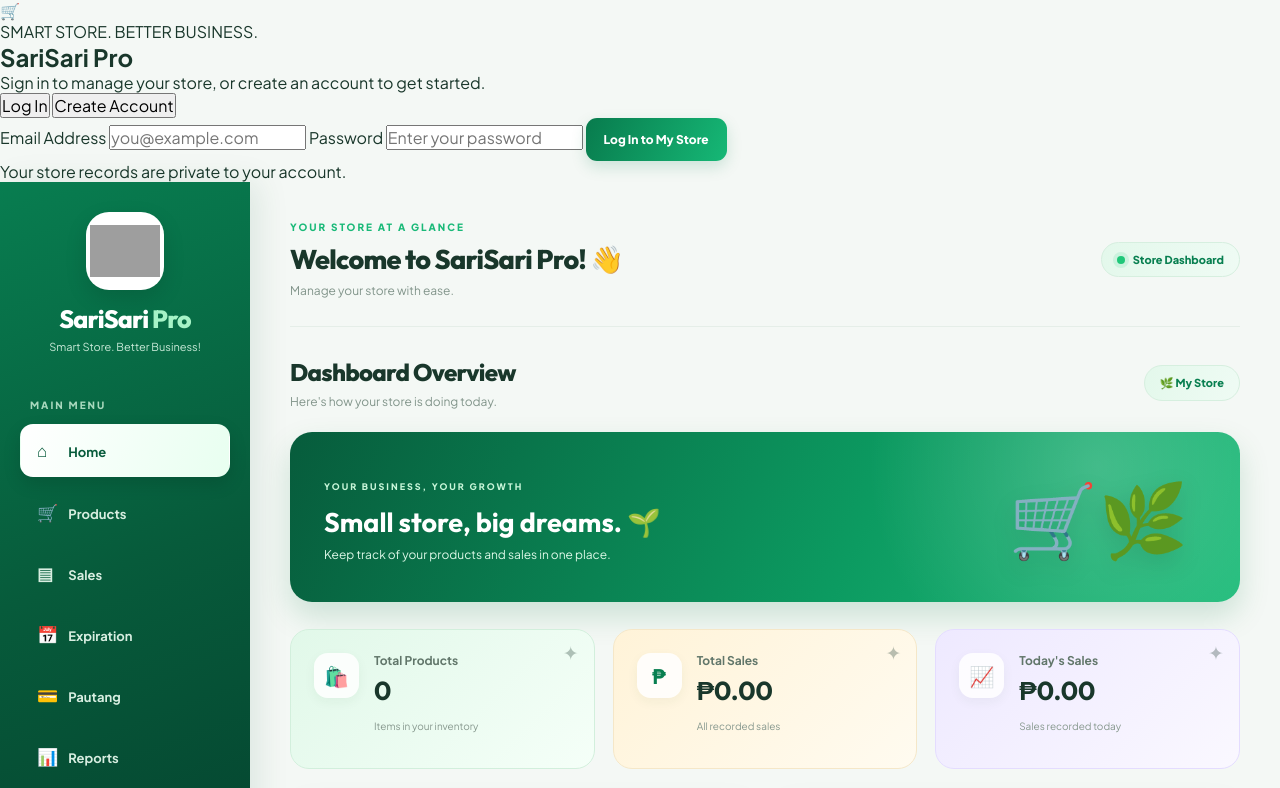
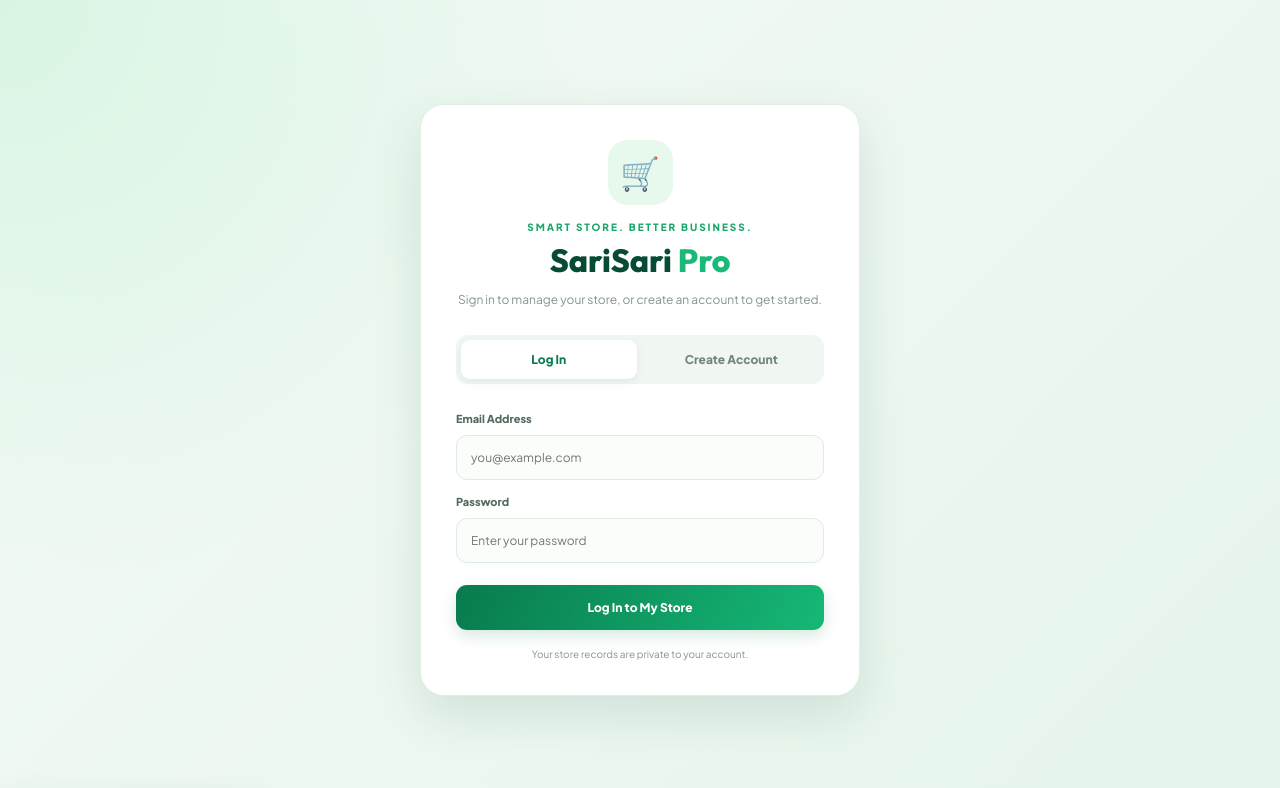
Before and after one commit to Eliiisxz/Sarisari-Pro, a plain HTML site: page index.html in a window 1280 px wide. Shown: the top 788 px of the page. Drawn offline with nearby package versions, Linux system fonts and the light colour scheme; grey boxes are pictures that could not be loaded.

Commit message:
Update style.css

```diff
--- a/style.css
+++ b/style.css
@@ -1253,3 +1253,182 @@ button {
     font-size: 11px;
   }
 }
+
+/* =====================================
+   LOGIN AND REGISTER DESIGN
+===================================== */
+
+.auth-gate {
+  min-height: 100vh;
+  display: flex;
+  align-items: center;
+  justify-content: center;
+  padding: 25px 16px;
+  background:
+    radial-gradient(circle at top left, #d8f5e3, transparent 40%),
+    linear-gradient(135deg, #f4faf6, #e5f5eb);
+}
+
+.auth-card {
+  width: 100%;
+  max-width: 440px;
+  background: #ffffff;
+  padding: 35px;
+  border: 1px solid #e2eee6;
+  border-radius: 24px;
+  box-shadow: 0 18px 50px rgba(6, 75, 53, .12);
+}
+
+.auth-brand-mark {
+  width: 65px;
+  height: 65px;
+  display: grid;
+  place-items: center;
+  margin: 0 auto 16px;
+  background: #e7f8ed;
+  border-radius: 20px;
+  font-size: 32px;
+}
+
+.auth-eyebrow {
+  text-align: center;
+  color: #19a66c;
+  font-size: 10px;
+  font-weight: 800;
+  letter-spacing: 2px;
+}
+
+.auth-card h1 {
+  text-align: center;
+  font-family: 'Outfit', sans-serif;
+  font-size: 32px;
+  font-weight: 800;
+  color: #064b35;
+  margin-top: 7px;
+}
+.auth-card h1 span {
+  color: #19b978;
+}
+
+.auth-intro {
+  text-align: center;
+  color: #82958b;
+  font-size: 12px;
+  line-height: 1.6;
+  margin: 10px 0 25px;
+}
+
+.auth-tabs {
+  display: grid;
+  grid-template-columns: 1fr 1fr;
+  gap: 7px;
+  padding: 5px;
+  background: #f0f7f2;
+  border-radius: 12px;
+  margin-bottom: 23px;
+}
+
+.auth-tab {
+  border: 0;
+  padding: 12px 8px;
+  border-radius: 9px;
+  background: transparent;
+  color: #71877a;
+  font-size: 12px;
+  font-weight: 800;
+}
+
+.auth-tab-active {
+  background: #ffffff;
+  color: #087f50;
+  box-shadow: 0 3px 10px rgba(0,0,0,.06);
+}
+
+.auth-form {
+  display: grid;
+  gap: 10px;
+}
+
+.auth-form label {
+  color: #526b5c;
+  font-size: 11px;
+  font-weight: 800;
+  margin-top: 5px;
+}
+
+.auth-form input {
+  width: 100%;
+  padding: 14px;
+  border: 1px solid #dfeae2;
+  border-radius: 11px;
+  background: #fbfdfb;
+  color: #19372b;
+  font-size: 12px;
+  outline: none;
+}
+
+.auth-form input:focus {
+  border-color: #19b978;
+  box-shadow: 0 0 0 4px rgba(25,185,120,.10);
+}
+.auth-submit {
+  width: 100%;
+  margin-top: 12px;
+  padding: 15px;
+}
+
+.auth-message {
+  color: #bf493e;
+  text-align: center;
+  font-size: 11px;
+  margin-top: 14px;
+}
+
+.auth-footnote {
+  color: #82958b;
+  text-align: center;
+  font-size: 10px;
+  margin-top: 18px;
+}
+
+@media (max-width: 480px) {
+  .auth-card {
+    padding: 27px 21px;
+  }
+
+  .auth-card h1 {
+    font-size: 28px;
+  }
+}
+.auth-form[hidden] {
+  display: none !important;
+}
+
+
+/* PRODUCT IMAGE */
+.product-photo {
+  width: 75px;
+  height: 75px;
+  object-fit: cover;
+  border-radius: 12px;
+  border: 1px solid #e5e7eb;
+  flex-shrink: 0;
+}
+
+.product-item .item-main {
+  display: flex;
+  align-items: center;
+  gap: 14px;
+}
+
+.product-photo,
+.product-item .item-avatar {
+  width: 75px;
+  height: 75px;
+  border-radius: 12px;
+  flex-shrink: 0;
+}
+
+.product-photo {
+  object-fit: cover;
+}
```
